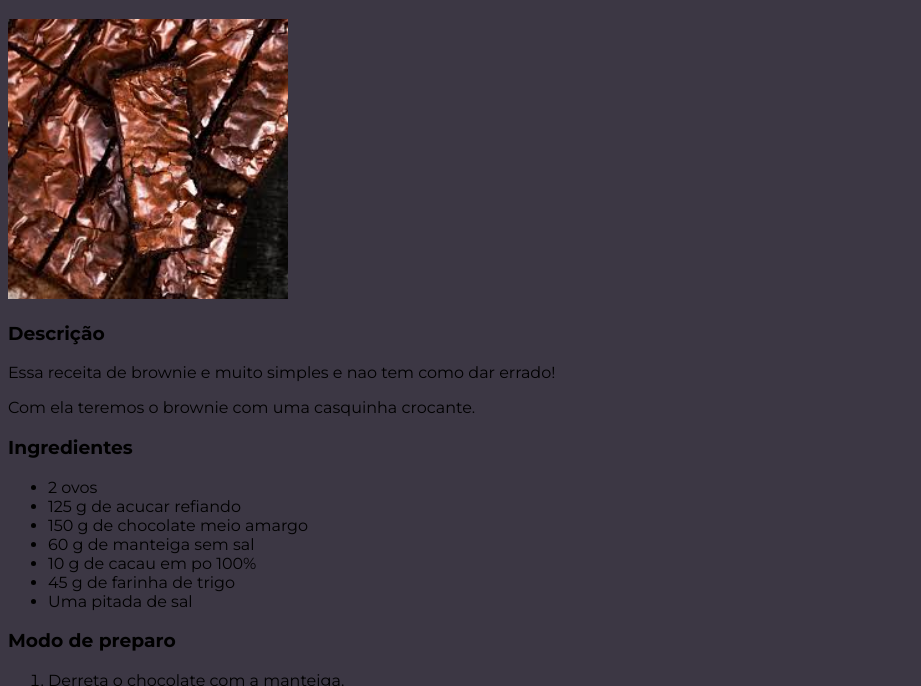
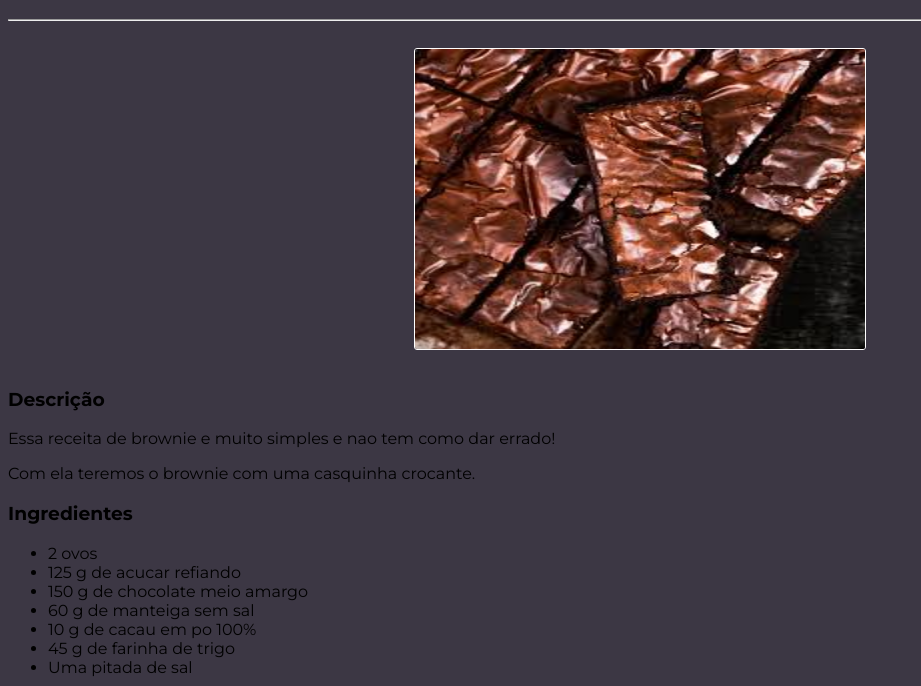
Before and after one commit to VanessaDndll/odin-recipes, a plain HTML site: page recipes/brownie.html in a window 1280 px wide. Shown: the part 63-749 px from the top of the page, without its empty margins (0-921 px from the left). Drawn offline with Linux system fonts and the light colour scheme.

Commit message:
imagens centralizadas, imagens com borda, hr feito

```diff
--- a/recipes/brownie.html
+++ b/recipes/brownie.html
@@ -9,7 +9,13 @@
 <body>
     <h1>Receita de brownie</h1>
 
-    <img src="../images/brownie_image.jpeg" alt="Imagem da receita de brownie finalizada." height="280">
+    <hr>
+
+    <br>
+
+    <img src="../images/brownie_image.jpeg" alt="Imagem da receita de brownie finalizada.">
+
+    <br>
 
     <h3>Descrição</h3>
     <p>Essa receita de brownie e muito simples e nao tem como dar errado!</p>
--- a/style.css
+++ b/style.css
@@ -38,3 +38,12 @@ h1 {
     display: flex;
     align-items: center;
 }
+
+img {
+    height: 300px;
+    width: 450px;
+    margin: 0 auto;
+    display: flex;
+    border: 1px solid white;
+    border-radius: 3px;
+}
```
Also changed, not shown: recipes/lasanha.html (+6 -0 lines), recipes/panqueca.html (+6 -0 lines).
